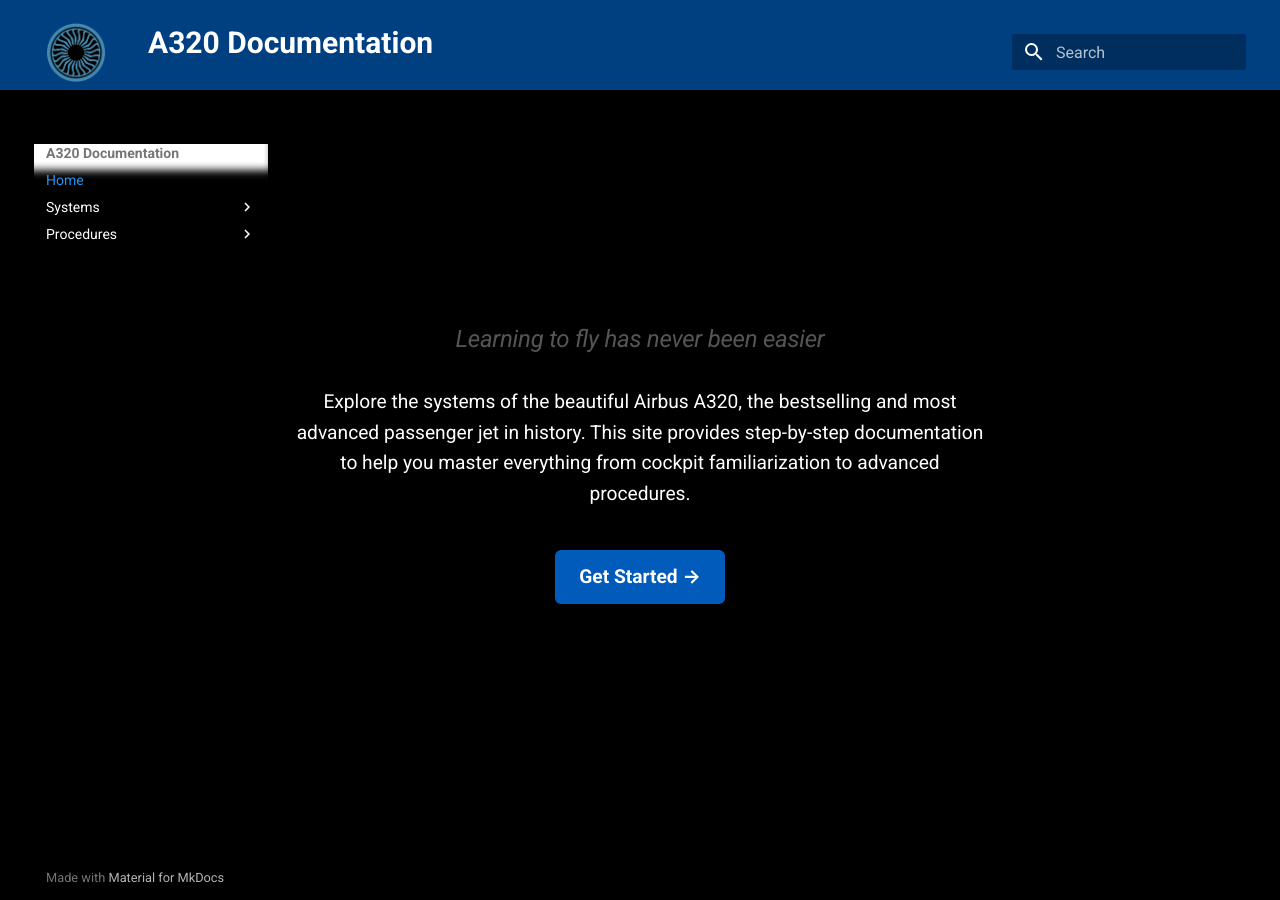
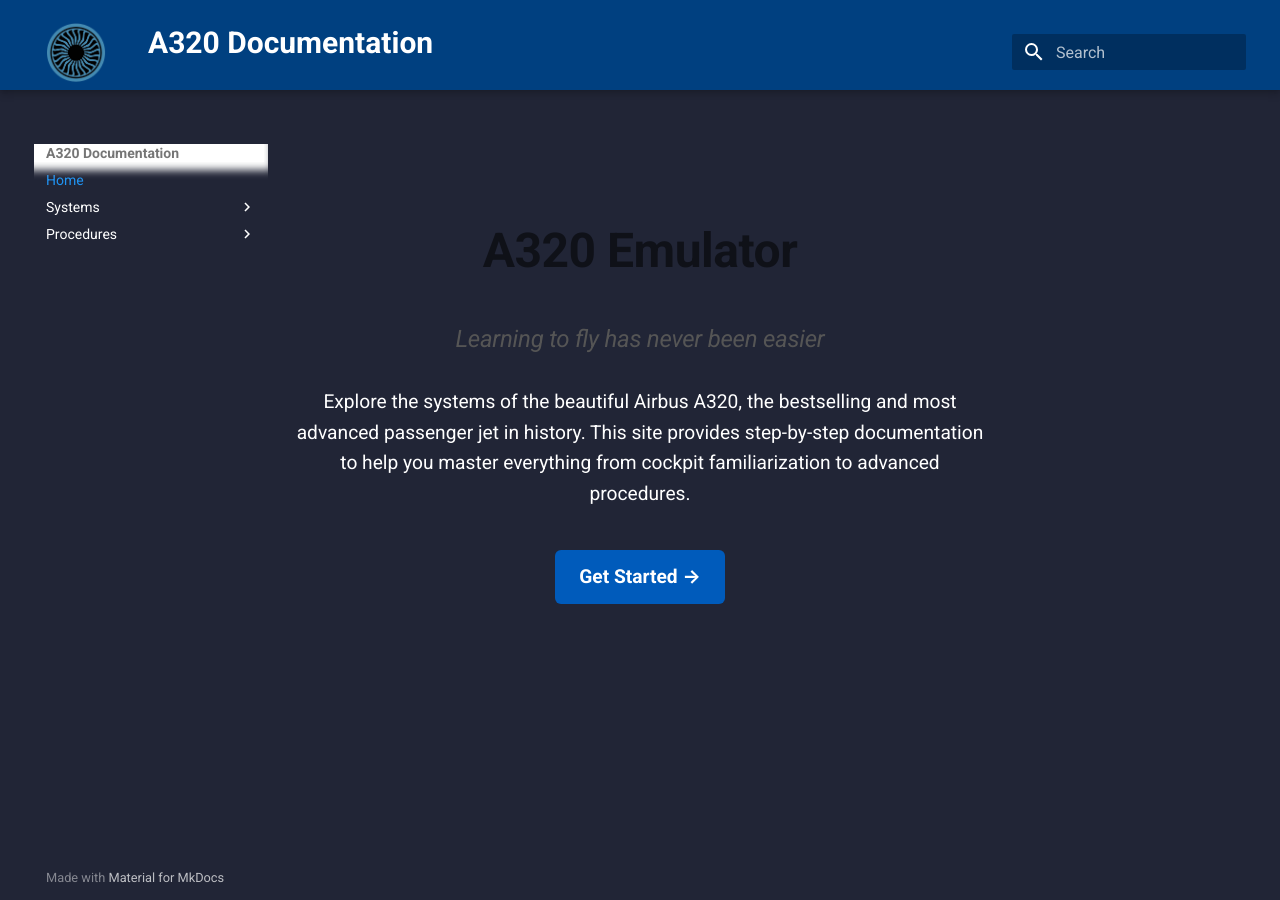
Before and after one commit to danhuaflx-56/A320-emulator, an MkDocs documentation site: the page built from docs/index.md, in a window 1280 px wide. Built offline with MkDocs 1.6.1 and Material for MkDocs 9.7.7, drawn with Linux system fonts in a browser that asks for light colours.

Commit message:
Update custom.css

```diff
--- a/docs/assets/custom.css
+++ b/docs/assets/custom.css
@@ -1,6 +1,6 @@
 /* Make site header smaller */
 .md-main, .md-content, .md-typeset {
-  background-color: #000000 !important;
+  background-color: #212536 !important;
   color: #ffffff !important; /* switch text to white for readability */
 }
 .md-header {
```
